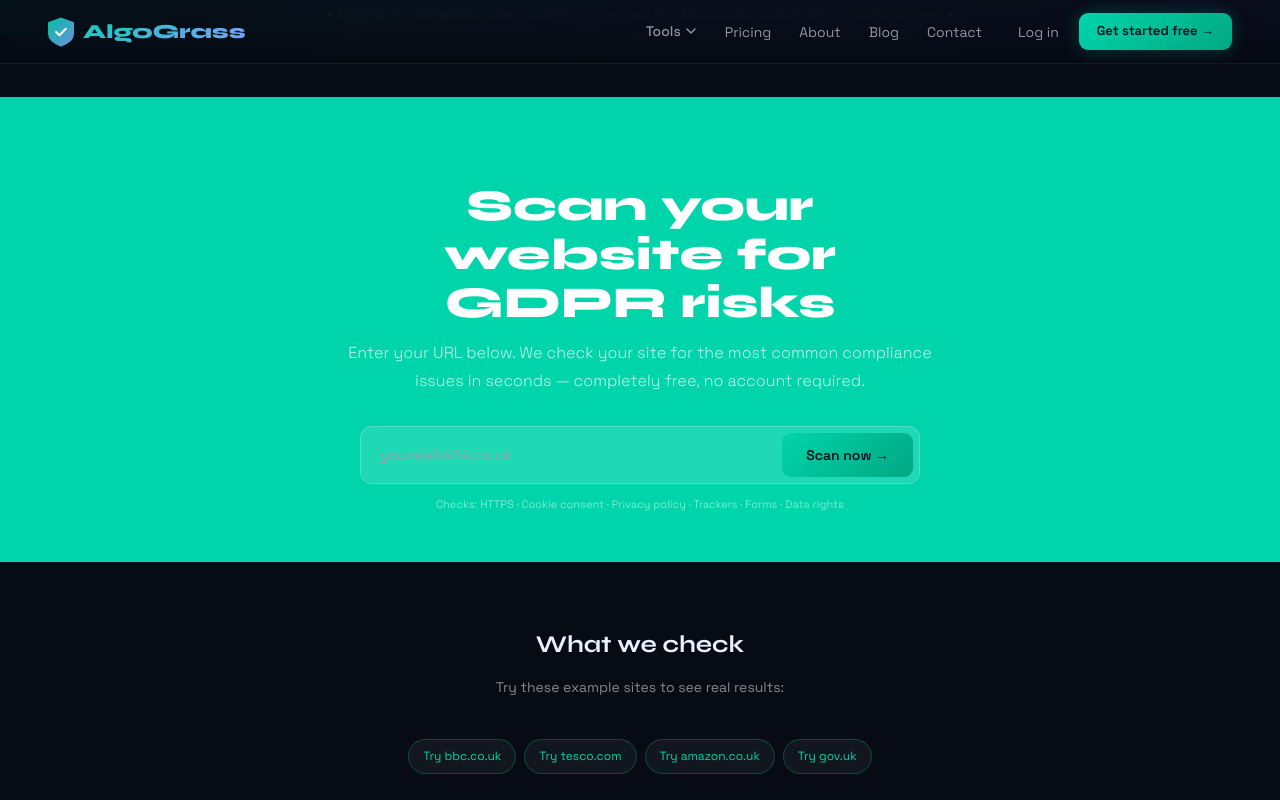
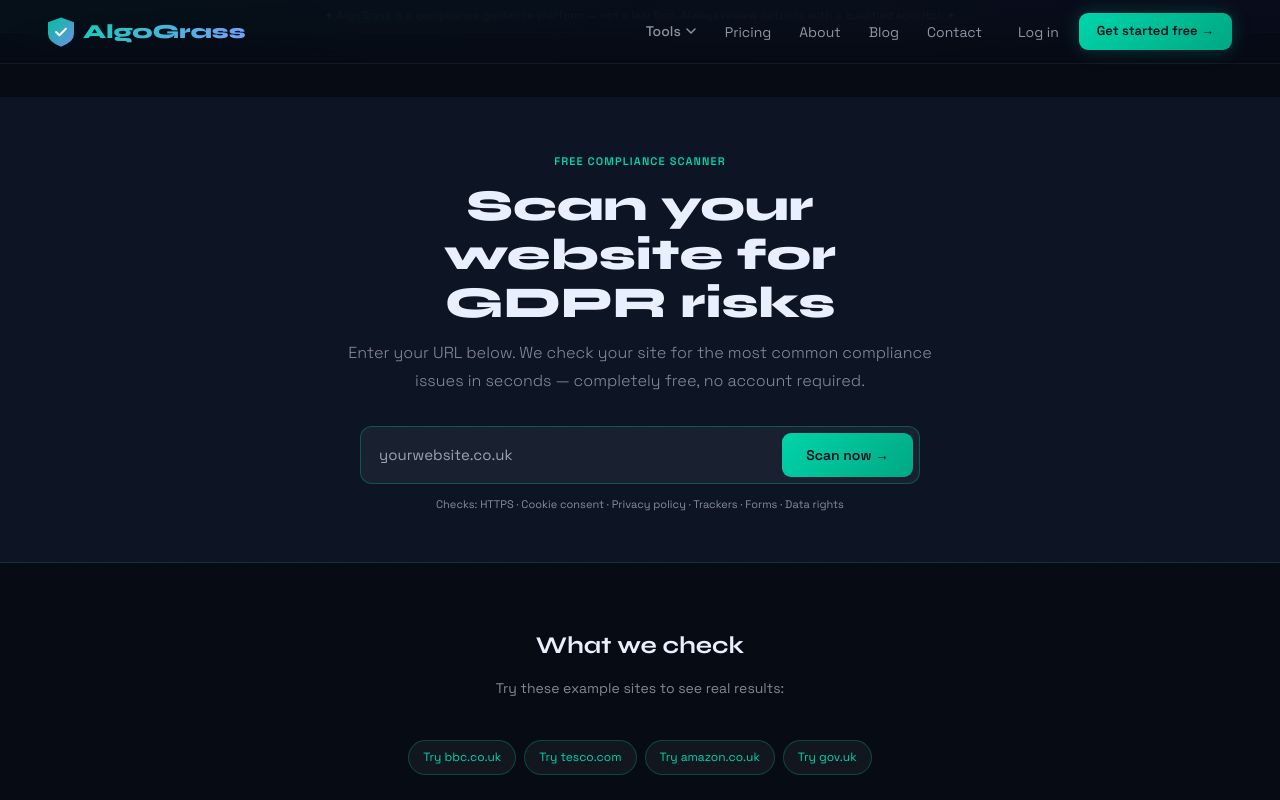
Before and after one commit to gaudpinky10/algograss, a Next.js app: page /scan in a window 1280 px wide. Shown: the top 800 px of the page. Built offline with nearby package versions, Linux system fonts and the light colour scheme.

Commit message:
fix: dark backgrounds, animations, particle canvas

```diff
--- a/src/app/complaint/page.jsx
+++ b/src/app/complaint/page.jsx
@@ -66,7 +66,7 @@ export default function ComplaintPage() {
 
   return (
     <div style={{ minHeight: '90vh', background: 'var(--cream)' }}>
-      <section style={{ background: 'var(--ink)', padding: '48px 0' }}>
+      <section style={{ background: 'var(--bg2)', padding: '48px 0', borderBottom: '1px solid var(--border)' }}>
         <div className="wrap">
           <div style={{ display: 'inline-flex', alignItems: 'center', gap: 7, background: 'rgba(184,217,106,.15)', border: '1px solid rgba(184,217,106,.3)', padding: '5px 13px', borderRadius: 100, marginBottom: 16, fontSize: 11, fontWeight: 600, color: 'var(--lime)', letterSpacing: '.06em', textTransform: 'uppercase' }}>Multi-Channel · AI Powered</div>
           <h1 style={{ fontFamily: 'Syne,sans-serif', fontSize: 'clamp(26px,3vw,44px)', fontWeight: 800, color: '#fff', marginBottom: 12 }}>Complaint Intake & Classifier</h1>
@@ -331,7 +331,7 @@ export default function ComplaintPage() {
             </div>
 
             {/* Env vars needed */}
-            <div style={{ background: 'var(--ink)', borderRadius: 14, padding: '20px 24px' }}>
+            <div style={{ background: 'var(--bg2)', borderRadius: 14, padding: '20px 24px' }}>
               <div style={{ fontSize: 13, fontWeight: 600, color: 'var(--lime)', marginBottom: 12 }}>Required Vercel environment variables</div>
               <div style={{ display: 'flex', flexDirection: 'column', gap: 8 }}>
                 {[
--- a/src/app/data-audit/page.jsx
+++ b/src/app/data-audit/page.jsx
@@ -86,9 +86,9 @@ export default function DataAuditPage() {
 
   return (
     <div style={{ minHeight: '90vh', background: 'var(--cream)' }}>
-      <section style={{ background: 'var(--ink)', padding: '48px 0' }}>
+      <section style={{ background: 'var(--bg2)', padding: '48px 0', borderBottom: '1px solid var(--border)' }}>
         <div className="wrap">
-          <div style={{ display: 'inline-flex', alignItems: 'center', gap: 7, background: 'rgba(184,217,106,.15)', border: '1px solid rgba(184,217,106,.3)', padding: '5px 13px', borderRadius: 100, marginBottom: 16, fontSize: 11, fontWeight: 600, color: 'var(--lime)', letterSpacing: '.06em', textTransform: 'uppercase' }}>Data Compliance Audit</div>
+          <div style={{ display: 'inline-flex', alignItems: 'center', gap: 7, background: 'rgba(0,212,170,0.12)', border: '1px solid rgba(0,212,170,0.25)', padding: '5px 13px', borderRadius: 100, marginBottom: 16, fontSize: 11, fontWeight: 600, color: 'var(--lime)', letterSpacing: '.06em', textTransform: 'uppercase' }}>Data Compliance Audit</div>
           <h1 style={{ fontFamily: 'Syne,sans-serif', fontSize: 'clamp(26px,3vw,44px)', fontWeight: 800, color: '#fff', marginBottom: 12 }}>Beyond the Website — Full Data Audit</h1>
           <p style={{ fontSize: 15, color: 'rgba(255,255,255,.65)', maxWidth: 600, lineHeight: 1.7 }}>GDPR covers more than your website. Audit your CRM, HR records, email marketing, and vendor contracts — get a scored compliance report with specific action steps.</p>
         </div>
--- a/src/app/grc/page.jsx
+++ b/src/app/grc/page.jsx
@@ -74,9 +74,9 @@ export default function GrcPage() {
   const sevColors = { Critical: '#DC2626', High: '#D97706', Medium: '#2563EB', Low: '#16A34A', Draft: '#6B7280', Active: '#16A34A', 'Under Review': '#D97706', Archived: '#9CA3AF', Open: '#D97706', Closed: '#16A34A', 'In Progress': '#2563EB' }
 
   return (
-    <div style={{ minHeight: '100vh', background: '#F0F2F0' }}>
+    <div style={{ minHeight: '100vh', background: 'var(--bg)' }}>
       {/* Header */}
-      <div style={{ background: 'var(--ink)', padding: '32px 0' }}>
+      <div style={{ background: 'var(--bg2)', padding: '32px 0', borderBottom: '1px solid var(--border)' }}>
         <div className="wrap">
           <div style={{ display: 'inline-flex', alignItems: 'center', gap: 7, background: 'rgba(184,217,106,.15)', border: '1px solid rgba(184,217,106,.3)', padding: '5px 13px', borderRadius: 100, marginBottom: 16, fontSize: 11, fontWeight: 600, color: 'var(--lime)', letterSpacing: '.06em', textTransform: 'uppercase' }}>GRC Platform</div>
           <h1 style={{ fontFamily: 'Syne,sans-serif', fontSize: 'clamp(26px,3vw,40px)', fontWeight: 800, color: '#fff', marginBottom: 8 }}>Governance, Risk & Compliance</h1>
@@ -128,7 +128,7 @@ export default function GrcPage() {
             </div>
 
             {overdueReviews > 0 && (
-              <div style={{ background: '#FEF2F2', border: '1px solid #F5B7B1', borderRadius: 12, padding: '14px 18px', marginBottom: 20, display: 'flex', alignItems: 'center', gap: 12 }}>
+              <div style={{ background: 'var(--red-bg)', border: '1px solid rgba(239,68,68,0.3)', borderRadius: 12, padding: '14px 18px', marginBottom: 20, display: 'flex', alignItems: 'center', gap: 12 }}>
                 <span style={{ fontSize: 20 }}>⚠️</span>
                 <div>
                   <span style={{ fontSize: 14, fontWeight: 600, color: 'var(--red-text)' }}>{overdueReviews} policy review{overdueReviews > 1 ? 's are' : ' is'} overdue. </span>
--- a/src/app/scan/page.jsx
+++ b/src/app/scan/page.jsx
@@ -23,16 +23,16 @@ export default function ScanPage() {
   const scLabel=sc>=70?'Good':sc>=40?'Needs work':'At risk'
   return (
     <div style={{minHeight:'90vh'}}>
-      <section style={{background:'var(--green)',padding:'56px 0 48px'}}>
+      <section style={{background:'var(--bg2)',padding:'56px 0 48px',borderBottom:'1px solid var(--border)'}}>
         <div className="wrap" style={{maxWidth:700,textAlign:'center'}}>
-          <span style={{fontSize:11,fontWeight:600,letterSpacing:'.1em',textTransform:'uppercase',color:'var(--lime)',display:'block',marginBottom:12}}>Free compliance scanner</span>
-          <h1 style={{fontFamily:'Syne,sans-serif',fontSize:'clamp(26px,3.5vw,44px)',fontWeight:800,color:'#fff',marginBottom:12,lineHeight:1.1}}>Scan your website for GDPR risks</h1>
-          <p style={{fontSize:16,color:'rgba(255,255,255,.75)',marginBottom:32,fontWeight:300,lineHeight:1.7}}>Enter your URL below. We check your site for the most common compliance issues in seconds — completely free, no account required.</p>
-          <form onSubmit={e=>{e.preventDefault();runScan()}} style={{display:'flex',gap:8,background:'rgba(255,255,255,.12)',border:'1px solid rgba(255,255,255,.2)',borderRadius:12,padding:'6px 6px 6px 18px',maxWidth:560,margin:'0 auto'}}>
-            <input value={url} onChange={e=>setUrl(e.target.value)} placeholder="yourwebsite.co.uk" disabled={status==='scanning'} style={{flex:1,border:'none',background:'transparent',fontSize:15,color:'#fff',outline:'none'}}/>
+          <span style={{fontSize:11,fontWeight:600,letterSpacing:'.1em',textTransform:'uppercase',color:'var(--accent)',display:'block',marginBottom:12}}>Free compliance scanner</span>
+          <h1 style={{fontFamily:'Syne,sans-serif',fontSize:'clamp(26px,3.5vw,44px)',fontWeight:800,color:'var(--ink)',marginBottom:12,lineHeight:1.1}}>Scan your website for GDPR risks</h1>
+          <p style={{fontSize:16,color:'var(--ink2)',marginBottom:32,fontWeight:300,lineHeight:1.7}}>Enter your URL below. We check your site for the most common compliance issues in seconds — completely free, no account required.</p>
+          <form onSubmit={e=>{e.preventDefault();runScan()}} style={{display:'flex',gap:8,background:'rgba(255,255,255,0.05)',border:'1px solid rgba(0,212,170,0.3)',borderRadius:12,padding:'6px 6px 6px 18px',maxWidth:560,margin:'0 auto'}}>
+            <input value={url} onChange={e=>setUrl(e.target.value)} placeholder="yourwebsite.co.uk" disabled={status==='scanning'} style={{flex:1,border:'none',background:'transparent',fontSize:15,color:'var(--ink)',outline:'none'}}/>
             <button type="submit" className="btn btn-lime" style={{padding:'11px 24px',borderRadius:9}} disabled={status==='scanning'}>{status==='scanning'?'Scanning...':'Scan now →'}</button>
           </form>
-          <p style={{fontSize:11,color:'rgba(255,255,255,.5)',marginTop:12}}>Checks: HTTPS · Cookie consent · Privacy policy · Trackers · Forms · Data rights</p>
+          <p style={{fontSize:11,color:'var(--ink2)',marginTop:12}}>Checks: HTTPS · Cookie consent · Privacy policy · Trackers · Forms · Data rights</p>
         </div>
       </section>
       {status==='scanning'&&(
```
Also changed, not shown: src/app/ai-governance/page.jsx (+4 -4 lines), src/app/dashboard/page.jsx (+4 -4 lines).
